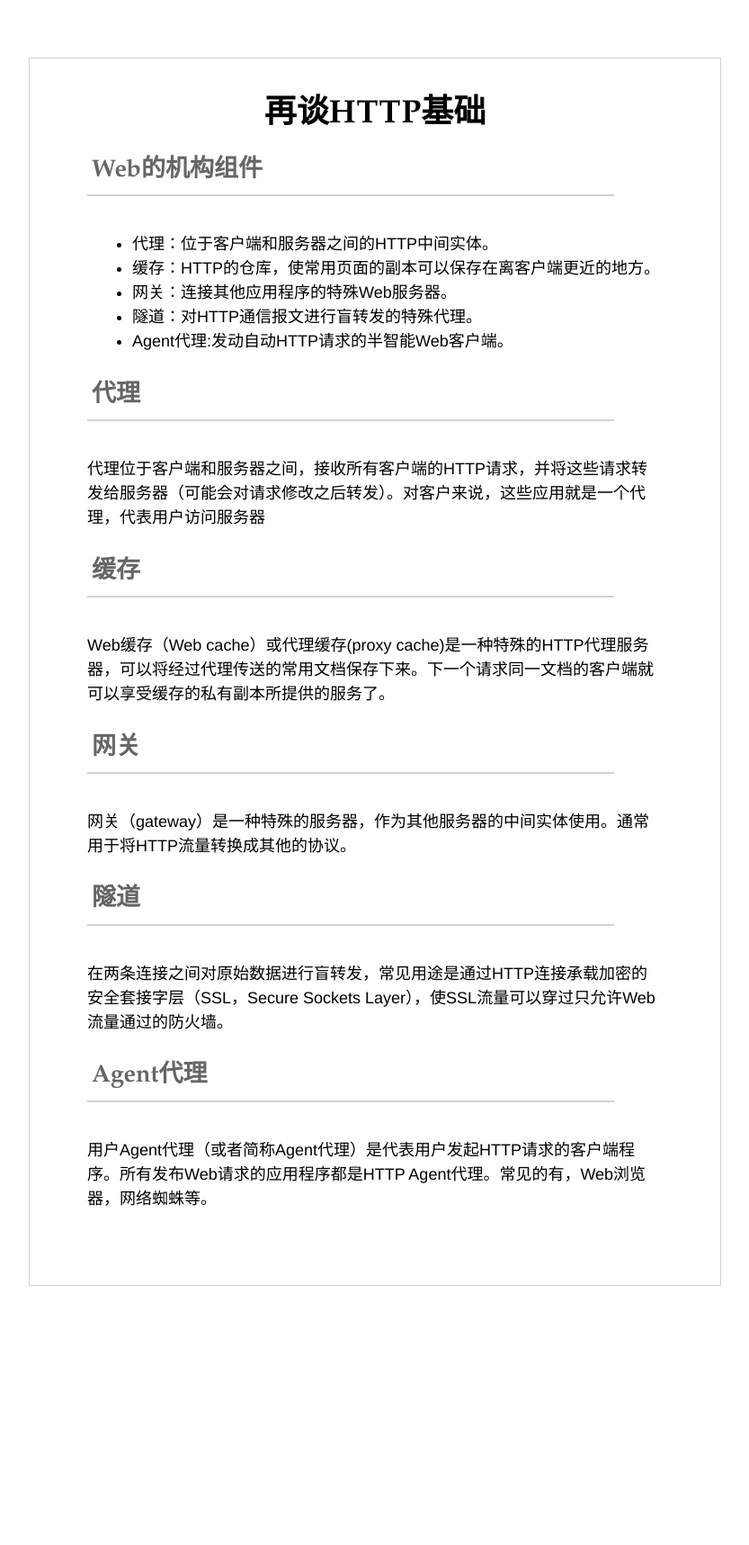
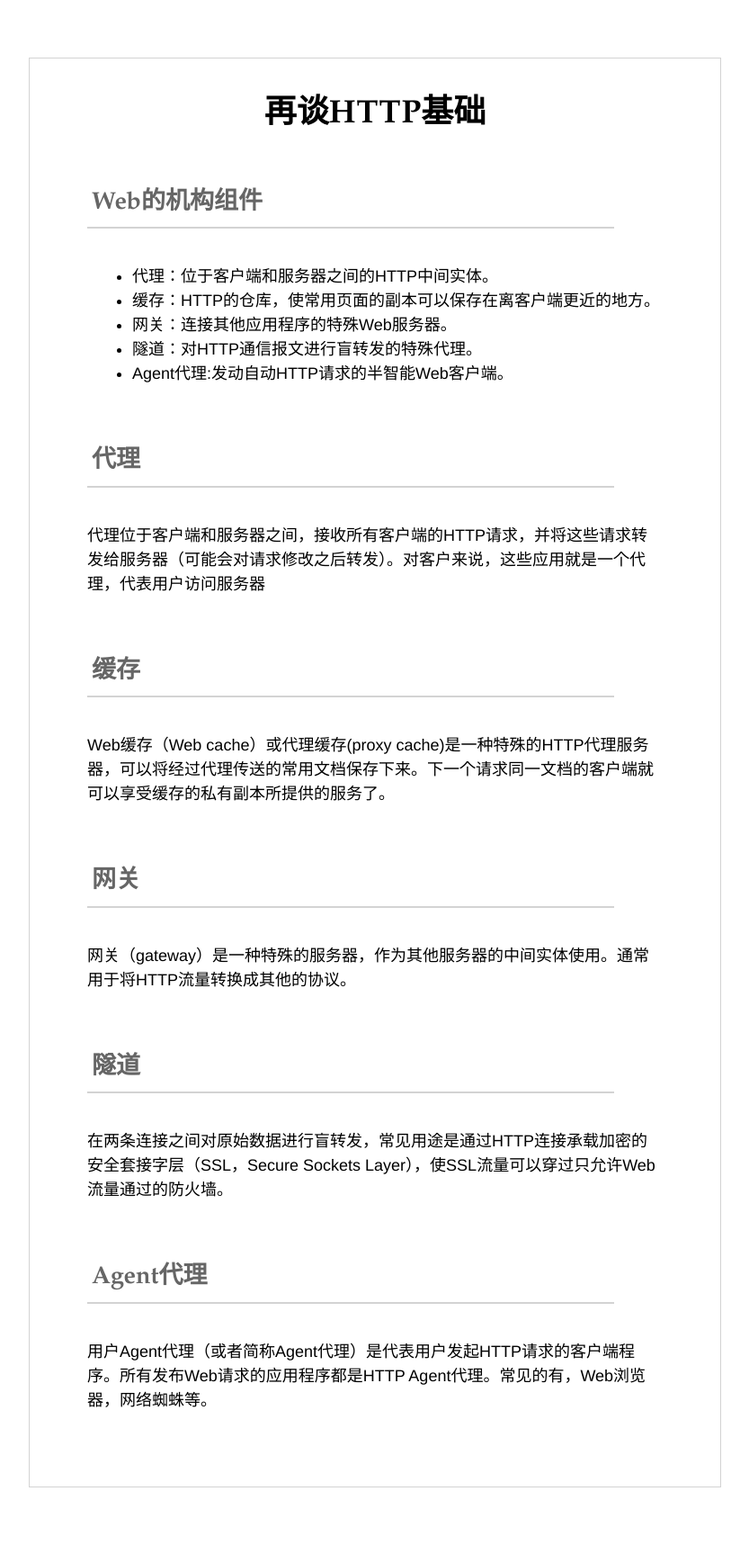
Before and after one commit to 0x00evil/0x00evil.github.io, a Jekyll site: the page built from _posts/2014-05-14-http-again.html, in a window 1280 px wide. Shown: the whole page at 90% size, without its empty margins (224-1057 px from the left). Built offline with Jekyll 4.4.1, drawn with Linux system fonts in a browser that asks for light colours; before the commit the page ends 1493 px from its top, so only the background shows below that.

Commit message:
fix the style sheet

```diff
--- a/css/wangyin.css
+++ b/css/wangyin.css
@@ -16,7 +16,7 @@ H1 {
 
 H2 {
     font-family: "Palatino Linotype", "Book Antiqua", Palatino, Helvetica, STKaiti, SimSun, serif;
-    margin-bottom: 60px;
+    margin-top: 60px;
     margin-bottom: 40px;
     padding: 5px;
     border-bottom: 2px LightGrey solid;
```
